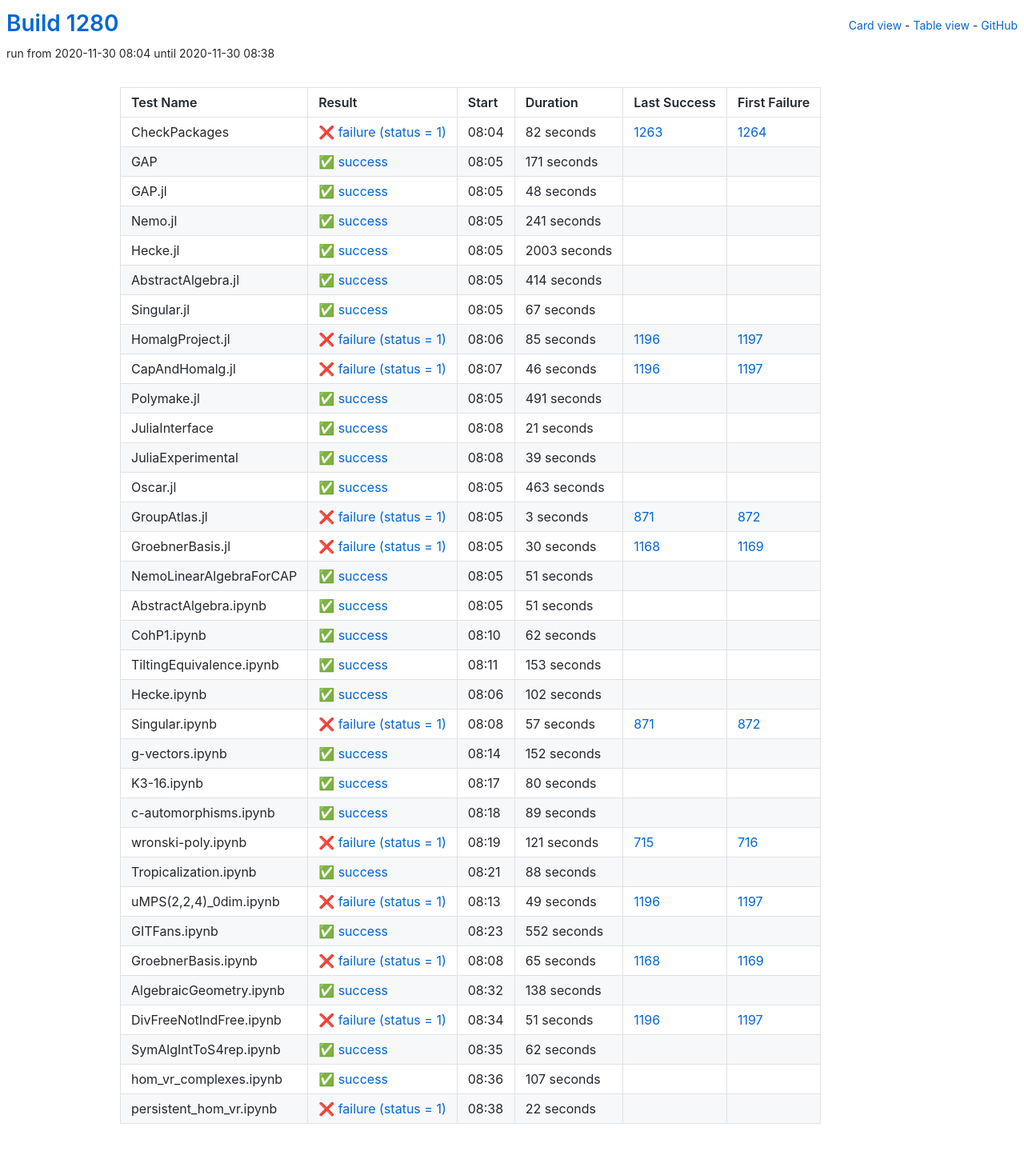
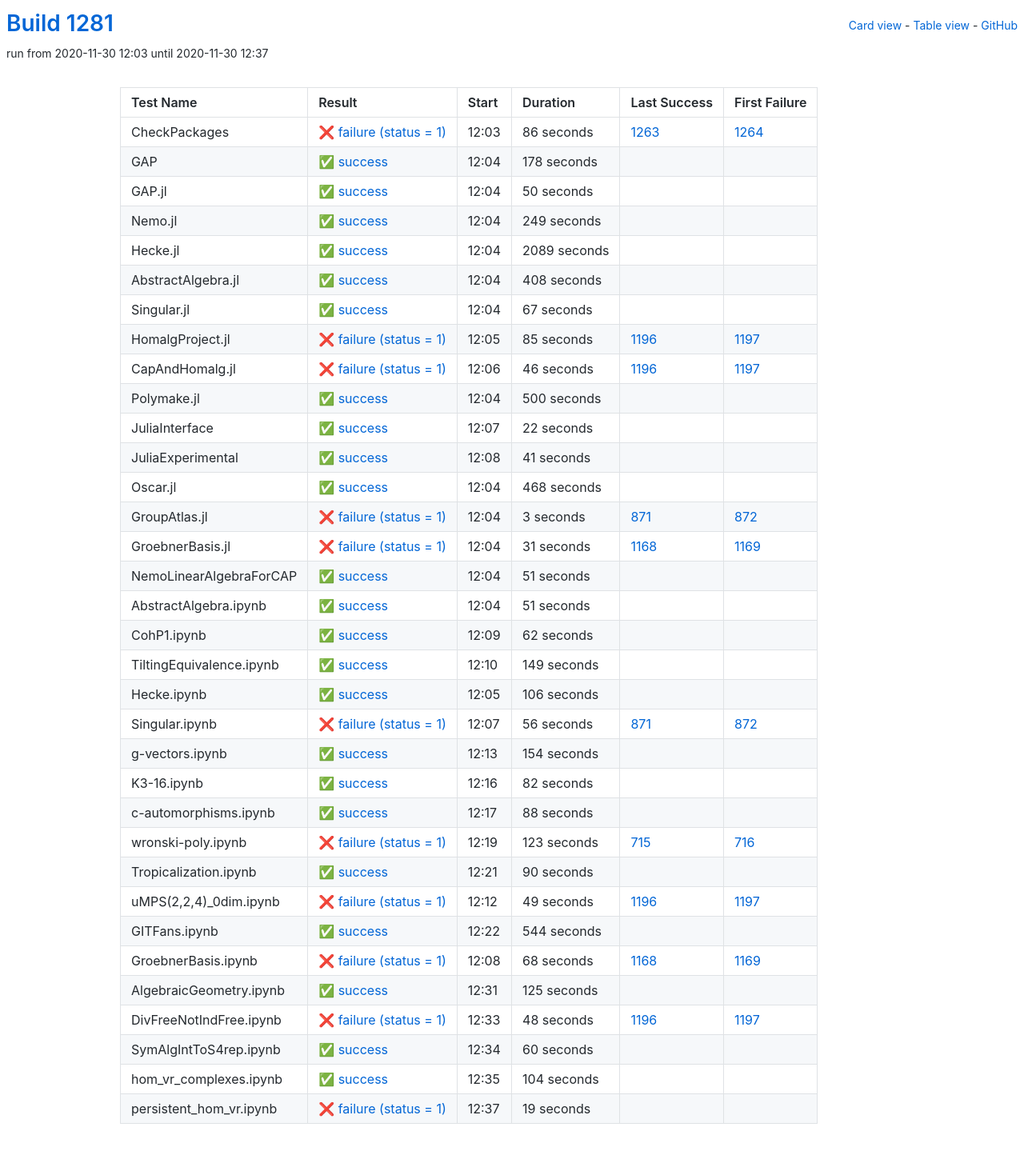
Before and after one commit to oscar-system/oscar-ci-status-stable, a Jekyll site: the page built from table.html, in a window 1280 px wide. Shown: the whole page at 80% size. Built offline with Jekyll 4.4.1, drawn with Linux system fonts in a browser that asks for light colours.

Commit message:
Build #1281

```diff
--- a/_data/ci.yml
+++ b/_data/ci.yml
@@ -1,6 +1,6 @@
 ---
-build: 1280
-build_url: https://oscarci.mathematik.uni-kl.de/job/oscar-stable/1280/
+build: 1281
+build_url: https://oscarci.mathematik.uni-kl.de/job/oscar-stable/1281/
 job: oscar-stable
 organization: oscar-system
 repo: oscar-ci-status-stable
@@ -8,80 +8,80 @@ repourl: https://github.com/oscar-system/oscar-ci-status-stable
 tests:
 - name: CheckPackages
   id: checkpackages
-  log: https://oscarci.mathematik.uni-kl.de/job/oscar-stable/1280/artifact/logs/build-1280/CheckPackages.log
-  start: 2020-11-30 08:04
+  log: https://oscarci.mathematik.uni-kl.de/job/oscar-stable/1281/artifact/logs/build-1281/CheckPackages.log
+  start: 2020-11-30 12:03
   success: false
   exitcode: 1
   status: failure
-  duration: 82
+  duration: 86
   last_success: 1263
   last_success_url: https://oscarci.mathematik.uni-kl.de/job/oscar-stable/1263/
   first_failure: 1264
   first_failure_url: https://oscarci.mathematik.uni-kl.de/job/oscar-stable/1264/
 - name: GAP
   id: gap
-  log: https://oscarci.mathematik.uni-kl.de/job/oscar-stable/1280/artifact/logs/build-1280/GAP.log
-  start: 2020-11-30 08:05
+  log: https://oscarci.mathematik.uni-kl.de/job/oscar-stable/1281/artifact/logs/build-1281/GAP.log
+  start: 2020-11-30 12:04
   success: true
   exitcode: 0
   status: success
-  duration: 171
+  duration: 178
   last_success: false
   last_success_url:
   first_failure: false
   first_failure_url:
 - name: GAP.jl
   id: gap-jl
-  log: https://oscarci.mathematik.uni-kl.de/job/oscar-stable/1280/artifact/logs/build-1280/GAP.jl.log
-  start: 2020-11-30 08:05
+  log: https://oscarci.mathematik.uni-kl.de/job/oscar-stable/1281/artifact/logs/build-1281/GAP.jl.log
+  start: 2020-11-30 12:04
   success: true
   exitcode: 0
   status: success
-  duration: 48
+  duration: 50
   last_success: false
   last_success_url:
   first_failure: false
   first_failure_url:
 - name: Nemo.jl
   id: nemo-jl
-  log: https://oscarci.mathematik.uni-kl.de/job/oscar-stable/1280/artifact/logs/build-1280/Nemo.jl.log
-  start: 2020-11-30 08:05
+  log: https://oscarci.mathematik.uni-kl.de/job/oscar-stable/1281/artifact/logs/build-1281/Nemo.jl.log
+  start: 2020-11-30 12:04
   success: true
   exitcode: 0
   status: success
-  duration: 241
+  duration: 249
   last_success: false
   last_success_url:
   first_failure: false
   first_failure_url:
 - name: Hecke.jl
   id: hecke-jl
-  log: https://oscarci.mathematik.uni-kl.de/job/oscar-stable/1280/artifact/logs/build-1280/Hecke.jl.log
-  start: 2020-11-30 08:05
+  log: https://oscarci.mathematik.uni-kl.de/job/oscar-stable/1281/artifact/logs/build-1281/Hecke.jl.log
+  start: 2020-11-30 12:04
   success: true
   exitcode: 0
   status: success
-  duration: 2003
+  duration: 2089
   last_success: false
   last_success_url:
   first_failure: false
   first_failure_url:
 - name: AbstractAlgebra.jl
   id: abstractalgebra-jl
-  log: https://oscarci.mathematik.uni-kl.de/job/oscar-stable/1280/artifact/logs/build-1280/AbstractAlgebra.jl.log
-  start: 2020-11-30 08:05
+  log: https://oscarci.mathematik.uni-kl.de/job/oscar-stable/1281/artifact/logs/build-1281/AbstractAlgebra.jl.log
+  start: 2020-11-30 12:04
   success: true
   exitcode: 0
   status: success
-  duration: 414
+  duration: 408
   last_success: false
   last_success_url:
   first_failure: false
   first_failure_url:
 - name: Singular.jl
   id: singular-jl
-  log: https://oscarci.mathematik.uni-kl.de/job/oscar-stable/1280/artifact/logs/build-1280/Singular.jl.log
-  start: 2020-11-30 08:05
+  log: https://oscarci.mathematik.uni-kl.de/job/oscar-stable/1281/artifact/logs/build-1281/Singular.jl.log
+  start: 2020-11-30 12:04
   success: true
   exitcode: 0
   status: success
@@ -92,8 +92,8 @@ tests:
   first_failure_url:
 - name: HomalgProject.jl
   id: homalgproject-jl
-  log: https://oscarci.mathematik.uni-kl.de/job/oscar-stable/1280/artifact/logs/build-1280/HomalgProject.jl.log
-  start: 2020-11-30 08:06
+  log: https://oscarci.mathematik.uni-kl.de/job/oscar-stable/1281/artifact/logs/build-1281/HomalgProject.jl.log
+  start: 2020-11-30 12:05
   success: false
   exitcode: 1
   status: failure
@@ -104,8 +104,8 @@ tests:
   first_failure_url: https://oscarci.mathematik.uni-kl.de/job/oscar-stable/1197/
 - name: CapAndHomalg.jl
   id: capandhomalg-jl
-  log: https://oscarci.mathematik.uni-kl.de/job/oscar-stable/1280/artifact/logs/build-1280/CapAndHomalg.jl.log
-  start: 2020-11-30 08:07
+  log: https://oscarci.mathematik.uni-kl.de/job/oscar-stable/1281/artifact/logs/build-1281/CapAndHomalg.jl.log
+  start: 2020-11-30 12:06
   success: false
   exitcode: 1
   status: failure
@@ -116,56 +116,56 @@ tests:
   first_failure_url: https://oscarci.mathematik.uni-kl.de/job/oscar-stable/1197/
 - name: Polymake.jl
   id: polymake-jl
-  log: https://oscarci.mathematik.uni-kl.de/job/oscar-stable/1280/artifact/logs/build-1280/Polymake.jl.log
-  start: 2020-11-30 08:05
+  log: https://oscarci.mathematik.uni-kl.de/job/oscar-stable/1281/artifact/logs/build-1281/Polymake.jl.log
+  start: 2020-11-30 12:04
   success: true
   exitcode: 0
   status: success
-  duration: 491
+  duration: 500
   last_success: false
   last_success_url:
   first_failure: false
   first_failure_url:
 - name: JuliaInterface
   id: juliainterface
-  log: https://oscarci.mathematik.uni-kl.de/job/oscar-stable/1280/artifact/logs/build-1280/JuliaInterface.log
-  start: 2020-11-30 08:08
+  log: https://oscarci.mathematik.uni-kl.de/job/oscar-stable/1281/artifact/logs/build-1281/JuliaInterface.log
+  start: 2020-11-30 12:07
   success: true
   exitcode: 0
   status: success
-  duration: 21
+  duration: 22
   last_success: false
   last_success_url:
   first_failure: false
   first_failure_url:
 - name: JuliaExperimental
   id: juliaexperimental
-  log: https://oscarci.mathematik.uni-kl.de/job/oscar-stable/1280/artifact/logs/build-1280/JuliaExperimental.log
-  start: 2020-11-30 08:08
+  log: https://oscarci.mathematik.uni-kl.de/job/oscar-stable/1281/artifact/logs/build-1281/JuliaExperimental.log
+  start: 2020-11-30 12:08
   success: true
   exitcode: 0
   status: success
-  duration: 39
+  duration: 41
   last_success: false
   last_success_url:
   first_failure: false
   first_failure_url:
 - name: Oscar.jl
   id: oscar-jl
-  log: https://oscarci.mathematik.uni-kl.de/job/oscar-stable/1280/artifact/logs/build-1280/Oscar.jl.log
-  start: 2020-11-30 08:05
+  log: https://oscarci.mathematik.uni-kl.de/job/oscar-stable/1281/artifact/logs/build-1281/Oscar.jl.log
+  start: 2020-11-30 12:04
   success: true
   exitcode: 0
   status: success
-  duration: 463
+  duration: 468
   last_success: false
   last_success_url:
   first_failure: false
   first_failure_url:
 - name: GroupAtlas.jl
   id: groupatlas-jl
-  log: https://oscarci.mathematik.uni-kl.de/job/oscar-stable/1280/artifact/logs/build-1280/GroupAtlas.jl.log
-  start: 2020-11-30 08:05
+  log: https://oscarci.mathematik.uni-kl.de/job/oscar-stable/1281/artifact/logs/build-1281/GroupAtlas.jl.log
+  start: 2020-11-30 12:04
   success: false
   exitcode: 1
   status: failure
@@ -176,20 +176,20 @@ tests:
   first_failure_url: https://oscarci.mathematik.uni-kl.de/job/oscar-stable/872/
 - name: GroebnerBasis.jl
   id: groebnerbasis-jl
-  log: https://oscarci.mathematik.uni-kl.de/job/oscar-stable/1280/artifact/logs/build-1280/GroebnerBasis.jl.log
-  start: 2020-11-30 08:05
+  log: https://oscarci.mathematik.uni-kl.de/job/oscar-stable/1281/artifact/logs/build-1281/GroebnerBasis.jl.log
+  start: 2020-11-30 12:04
   success: false
   exitcode: 1
   status: failure
-  duration: 30
+  duration: 31
   last_success: 1168
   last_success_url: https://oscarci.mathematik.uni-kl.de/job/oscar-stable/1168/
   first_failure: 1169
   first_failure_url: https://oscarci.mathematik.uni-kl.de/job/oscar-stable/1169/
 - name: NemoLinearAlgebraForCAP
   id: nemolinearalgebraforcap
-  log: https://oscarci.mathematik.uni-kl.de/job/oscar-stable/1280/artifact/logs/build-1280/NemoLinearAlgebraForCAP.log
-  start: 2020-11-30 08:05
+  log: https://oscarci.mathematik.uni-kl.de/job/oscar-stable/1281/artifact/logs/build-1281/NemoLinearAlgebraForCAP.log
+  start: 2020-11-30 12:04
   success: true
   exitcode: 0
   status: success
@@ -200,8 +200,8 @@ tests:
   first_failure_url:
 - name: AbstractAlgebra.ipynb
   id: abstractalgebra-ipynb
-  log: https://oscarci.mathematik.uni-kl.de/job/oscar-stable/1280/artifact/logs/build-1280/AbstractAlgebra.ipynb.log
-  start: 2020-11-30 08:05
+  log: https://oscarci.mathematik.uni-kl.de/job/oscar-stable/1281/artifact/logs/build-1281/AbstractAlgebra.ipynb.log
+  start: 2020-11-30 12:04
   success: true
   exitcode: 0
   status: success
@@ -212,8 +212,8 @@ tests:
   first_failure_url:
 - name: CohP1.ipynb
   id: cohp1-ipynb
-  log: https://oscarci.mathematik.uni-kl.de/job/oscar-stable/1280/artifact/logs/build-1280/CohP1.ipynb.log
-  start: 2020-11-30 08:10
+  log: https://oscarci.mathematik.uni-kl.de/job/oscar-stable/1281/artifact/logs/build-1281/CohP1.ipynb.log
+  start: 2020-11-30 12:09
   success: true
   exitcode: 0
   status: success
@@ -224,92 +224,68 @@ tests:
   first_failure_url:
 - name: TiltingEquivalence.ipynb
   id: tiltingequivalence-ipynb
-  log: https://oscarci.mathematik.uni-kl.de/job/oscar-stable/1280/artifact/logs/build-1280/TiltingEquivalence.ipynb.log
-  start: 2020-11-30 08:11
+  log: https://oscarci.mathematik.uni-kl.de/job/oscar-stable/1281/artifact/logs/build-1281/TiltingEquivalence.ipynb.log
+  start: 2020-11-30 12:10
   success: true
   exitcode: 0
   status: success
-  duration: 153
+  duration: 149
   last_success: false
   last_success_url:
   first_failure: false
   first_failure_url:
 - name: Hecke.ipynb
   id: hecke-ipynb
-  log: https://oscarci.mathematik.uni-kl.de/job/oscar-stable/1280/artifact/logs/build-1280/Hecke.ipynb.log
-  start: 2020-11-30 08:06
+  log: https://oscarci.mathematik.uni-kl.de/job/oscar-stable/1281/artifact/logs/build-1281/Hecke.ipynb.log
+  start: 2020-11-30 12:05
   success: true
   exitcode: 0
   status: success
-  duration: 102
+  duration: 106
   last_success: false
   last_success_url:
   first_failure: false
   first_failure_url:
 - name: Singular.ipynb
   id: singular-ipynb
-  log: https://oscarci.mathematik.uni-kl.de/job/oscar-stable/1280/artifact/logs/build-1280/Singular.ipynb.log
-  start: 2020-11-30 08:08
+  log: https://oscarci.mathematik.uni-kl.de/job/oscar-stable/1281/artifact/logs/build-1281/Singular.ipynb.log
+  start: 2020-11-30 12:07
   success: false
   exitcode: 1
   status: failure
-  duration: 57
+  duration: 56
   last_success: 871
   last_success_url: https://oscarci.mathematik.uni-kl.de/job/oscar-stable/871/
   first_failure: 872
   first_failure_url: https://oscarci.mathematik.uni-kl.de/job/oscar-stable/872/
 - name: g-vectors.ipynb
   id: g-vectors-ipynb
-  log: https://oscarci.mathematik.uni-kl.de/job/oscar-stable/1280/artifact/logs/build-1280/g-vectors.ipynb.log
-  start: 2020-11-30 08:14
+  log: https://oscarci.mathematik.uni-kl.de/job/oscar-stable/1281/artifact/logs/build-1281/g-vectors.ipynb.log
+  start: 2020-11-30 12:13
   success: true
   exitcode: 0
   status: success
-  duration: 152
+  duration: 154
   last_success: false
   last_success_url:
   first_failure: false
   first_failure_url:
 - name: K3-16.ipynb
   id: k3-16-ipynb
-  log: https://oscarci.mathematik.uni-kl.de/job/oscar-stable/1280/artifact/logs/build-1280/K3-16.ipynb.log
-  start: 2020-11-30 08:17
+  log: https://oscarci.mathematik.uni-kl.de/job/oscar-stable/1281/artifact/logs/build-1281/K3-16.ipynb.log
+  start: 2020-11-30 12:16
   success: true
   exitcode: 0
   status: success
-  duration: 80
+  duration: 82
   last_success: false
   last_success_url:
   first_failure: false
   first_failure_url:
 - name: c-automorphisms.ipynb
   id: c-automorphisms-ipynb
-  log: https://oscarci.mathematik.uni-kl.de/job/oscar-stable/1280/artifact/logs/build-1280/c-automorphisms.ipynb.log
-  start: 2020-11-30 08:18
-  success: true
-  exitcode: 0
-  status: success
-  duration: 89
-  last_success: false
-  last_success_url:
-  first_failure: false
-  first_failure_url:
-- name: wronski-poly.ipynb
-  id: wronski-poly-ipynb
-  log: https://oscarci.mathematik.uni-kl.de/job/oscar-stable/1280/artifact/logs/build-1280/wronski-poly.ipynb.log
-  start: 2020-11-30 08:19
-  success: false
-  exitcode: 1
-  status: failure
-  duration: 121
-  last_success: 715
-  last_success_url: https://oscarci.mathematik.uni-kl.de/job/oscar-stable/715/
-  first_failure: 716
-  first_failure_url: https://oscarci.mathematik.uni-kl.de/job/oscar-stable/716/
-- name: Tropicalization.ipynb
-  id: tropicalization-ipynb
-  log: https://oscarci.mathematik.uni-kl.de/job/oscar-stable/1280/artifact/logs/build-1280/Tropicalization.ipynb.log
-  start: 2020-11-30 08:21
+  log: https://oscarci.mathematik.uni-kl.de/job/oscar-stable/1281/artifact/logs/build-1281/c-automorphisms.ipynb.log
+  start: 2020-11-30 12:17
   success: true
   exitcode: 0
   status: success
@@ -318,10 +294,34 @@ tests:
   last_success_url:
   first_failure: false
   first_failure_url:
+- name: wronski-poly.ipynb
+  id: wronski-poly-ipynb
+  log: https://oscarci.mathematik.uni-kl.de/job/oscar-stable/1281/artifact/logs/build-1281/wronski-poly.ipynb.log
+  start: 2020-11-30 12:19
+  success: false
+  exitcode: 1
+  status: failure
+  duration: 123
+  last_success: 715
+  last_success_url: https://oscarci.mathematik.uni-kl.de/job/oscar-stable/715/
+  first_failure: 716
+  first_failure_url: https://oscarci.mathematik.uni-kl.de/job/oscar-stable/716/
+- name: Tropicalization.ipynb
+  id: tropicalization-ipynb
+  log: https://oscarci.mathematik.uni-kl.de/job/oscar-stable/1281/artifact/logs/build-1281/Tropicalization.ipynb.log
+  start: 2020-11-30 12:21
+  success: true
+  exitcode: 0
+  status: success
+  duration: 90
+  last_success: false
+  last_success_url:
+  first_failure: false
+  first_failure_url:
 - name: uMPS(2,2,4)_0dim.ipynb
   id: umps-2-2-4-0dim-ipynb
-  log: https://oscarci.mathematik.uni-kl.de/job/oscar-stable/1280/artifact/logs/build-1280/uMPS-2-2-4-_0dim.ipynb.log
-  start: 2020-11-30 08:13
+  log: https://oscarci.mathematik.uni-kl.de/job/oscar-stable/1281/artifact/logs/build-1281/uMPS-2-2-4-_0dim.ipynb.log
+  start: 2020-11-30 12:12
   success: false
   exitcode: 1
   status: failure
@@ -332,84 +332,84 @@ tests:
   first_failure_url: https://oscarci.mathematik.uni-kl.de/job/oscar-stable/1197/
 - name: GITFans.ipynb
   id: gitfans-ipynb
-  log: https://oscarci.mathematik.uni-kl.de/job/oscar-stable/1280/artifact/logs/build-1280/GITFans.ipynb.log
-  start: 2020-11-30 08:23
+  log: https://oscarci.mathematik.uni-kl.de/job/oscar-stable/1281/artifact/logs/build-1281/GITFans.ipynb.log
+  start: 2020-11-30 12:22
   success: true
   exitcode: 0
   status: success
-  duration: 552
+  duration: 544
   last_success: false
   last_success_url:
   first_failure: false
   first_failure_url:
 - name: GroebnerBasis.ipynb
   id: groebnerbasis-ipynb
-  log: https://oscarci.mathematik.uni-kl.de/job/oscar-stable/1280/artifact/logs/build-1280/GroebnerBasis.ipynb.log
-  start: 2020-11-30 08:08
+  log: https://oscarci.mathematik.uni-kl.de/job/oscar-stable/1281/artifact/logs/build-1281/GroebnerBasis.ipynb.log
+  start: 2020-11-30 12:08
   success: false
   exitcode: 1
   status: failure
-  duration: 65
+  duration: 68
   last_success: 1168
   last_success_url: https://oscarci.mathematik.uni-kl.de/job/oscar-stable/1168/
   first_failure: 1169
   first_failure_url: https://oscarci.mathematik.uni-kl.de/job/oscar-stable/1169/
 - name: AlgebraicGeometry.ipynb
   id: algebraicgeometry-ipynb
-  log: https://oscarci.mathematik.uni-kl.de/job/oscar-stable/1280/artifact/logs/build-1280/AlgebraicGeometry.ipynb.log
-  start: 2020-11-30 08:32
+  log: https://oscarci.mathematik.uni-kl.de/job/oscar-stable/1281/artifact/logs/build-1281/AlgebraicGeometry.ipynb.log
+  start: 2020-11-30 12:31
   success: true
   exitcode: 0
   status: success
-  duration: 138
+  duration: 125
   last_success: false
   last_success_url:
   first_failure: false
   first_failure_url:
 - name: DivFreeNotIndFree.ipynb
   id: divfreenotindfree-ipynb
-  log: https://oscarci.mathematik.uni-kl.de/job/oscar-stable/1280/artifact/logs/build-1280/DivFreeNotIndFree.ipynb.log
-  start: 2020-11-30 08:34
+  log: https://oscarci.mathematik.uni-kl.de/job/oscar-stable/1281/artifact/logs/build-1281/DivFreeNotIndFree.ipynb.log
+  start: 2020-11-30 12:33
   success: false
   exitcode: 1
   status: failure
-  duration: 51
+  duration: 48
   last_success: 1196
   last_success_url: https://oscarci.mathematik.uni-kl.de/job/oscar-stable/1196/
   first_failure: 1197
   first_failure_url: https://oscarci.mathematik.uni-kl.de/job/oscar-stable/1197/
 - name: SymAlgIntToS4rep.ipynb
   id: symalginttos4rep-ipynb
-  log: https://oscarci.mathematik.uni-kl.de/job/oscar-stable/1280/artifact/logs/build-1280/SymAlgIntToS4rep.ipynb.log
-  start: 2020-11-30 08:35
+  log: https://oscarci.mathematik.uni-kl.de/job/oscar-stable/1281/artifact/logs/build-1281/SymAlgIntToS4rep.ipynb.log
+  start: 2020-11-30 12:34
   success: true
   exitcode: 0
   status: success
-  duration: 62
+  duration: 60
   last_success: false
   last_success_url:
   first_failure: false
   first_failure_url:
 - name: hom_vr_complexes.ipynb
   id: hom-vr-complexes-ipynb
-  log: https://oscarci.mathematik.uni-kl.de/job/oscar-stable/1280/artifact/logs/build-1280/hom_vr_complexes.ipynb.log
-  start: 2020-11-30 08:36
+  log: https://oscarci.mathematik.uni-kl.de/job/oscar-stable/1281/artifact/logs/build-1281/hom_vr_complexes.ipynb.log
+  start: 2020-11-30 12:35
   success: true
   exitcode: 0
   status: success
-  duration: 107
+  duration: 104
   last_success: false
   last_success_url:
   first_failure: false
   first_failure_url:
 - name: persistent_hom_vr.ipynb
   id: persistent-hom-vr-ipynb
-  log: https://oscarci.mathematik.uni-kl.de/job/oscar-stable/1280/artifact/logs/build-1280/persistent_hom_vr.ipynb.log
-  start: 2020-11-30 08:38
+  log: https://oscarci.mathematik.uni-kl.de/job/oscar-stable/1281/artifact/logs/build-1281/persistent_hom_vr.ipynb.log
+  start: 2020-11-30 12:37
   success: false
   exitcode: 1
   status: failure
-  duration: 22
+  duration: 19
   last_success: false
   last_success_url:
   first_failure: false
```
Also changed, not shown: README.md.
